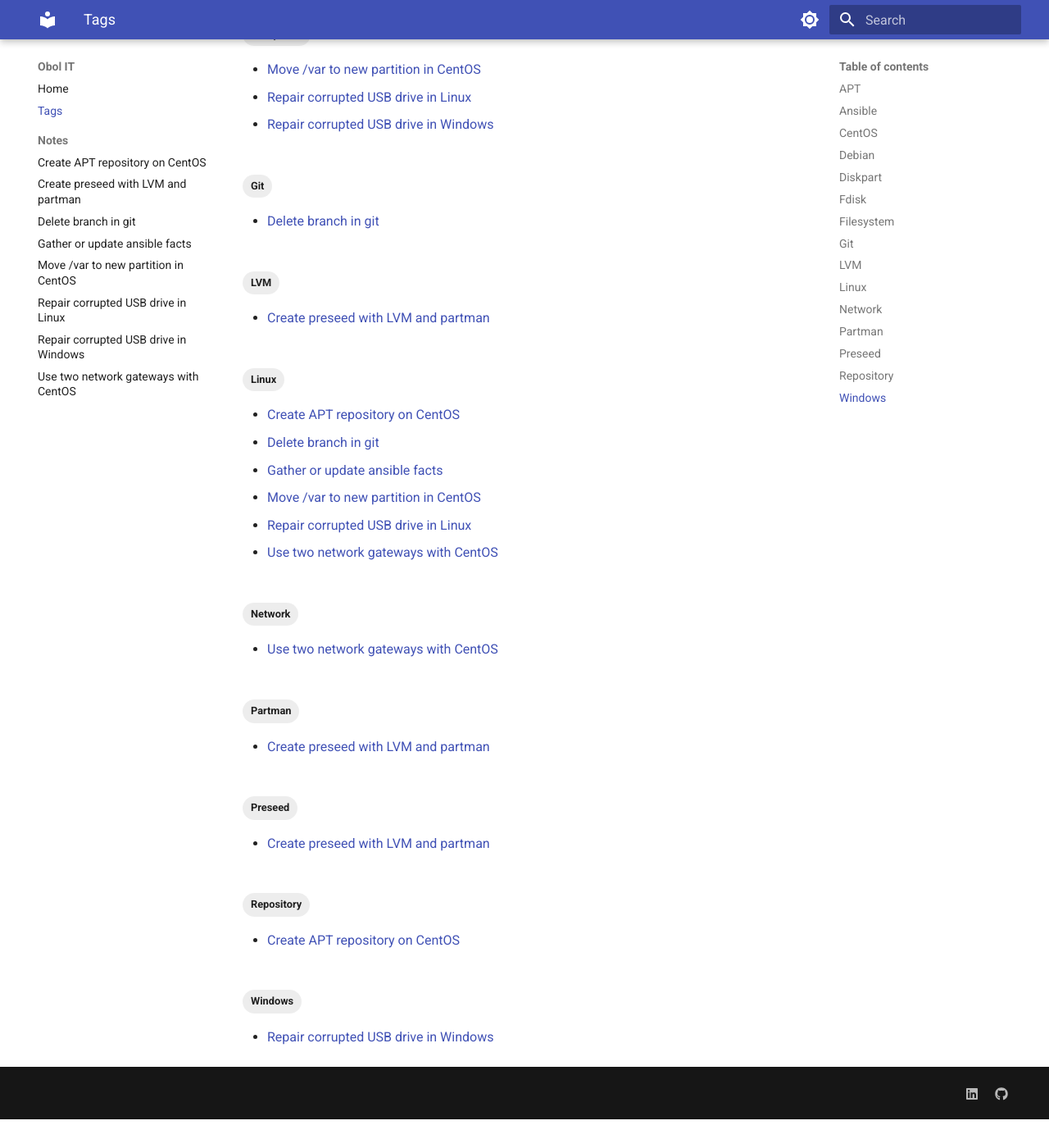
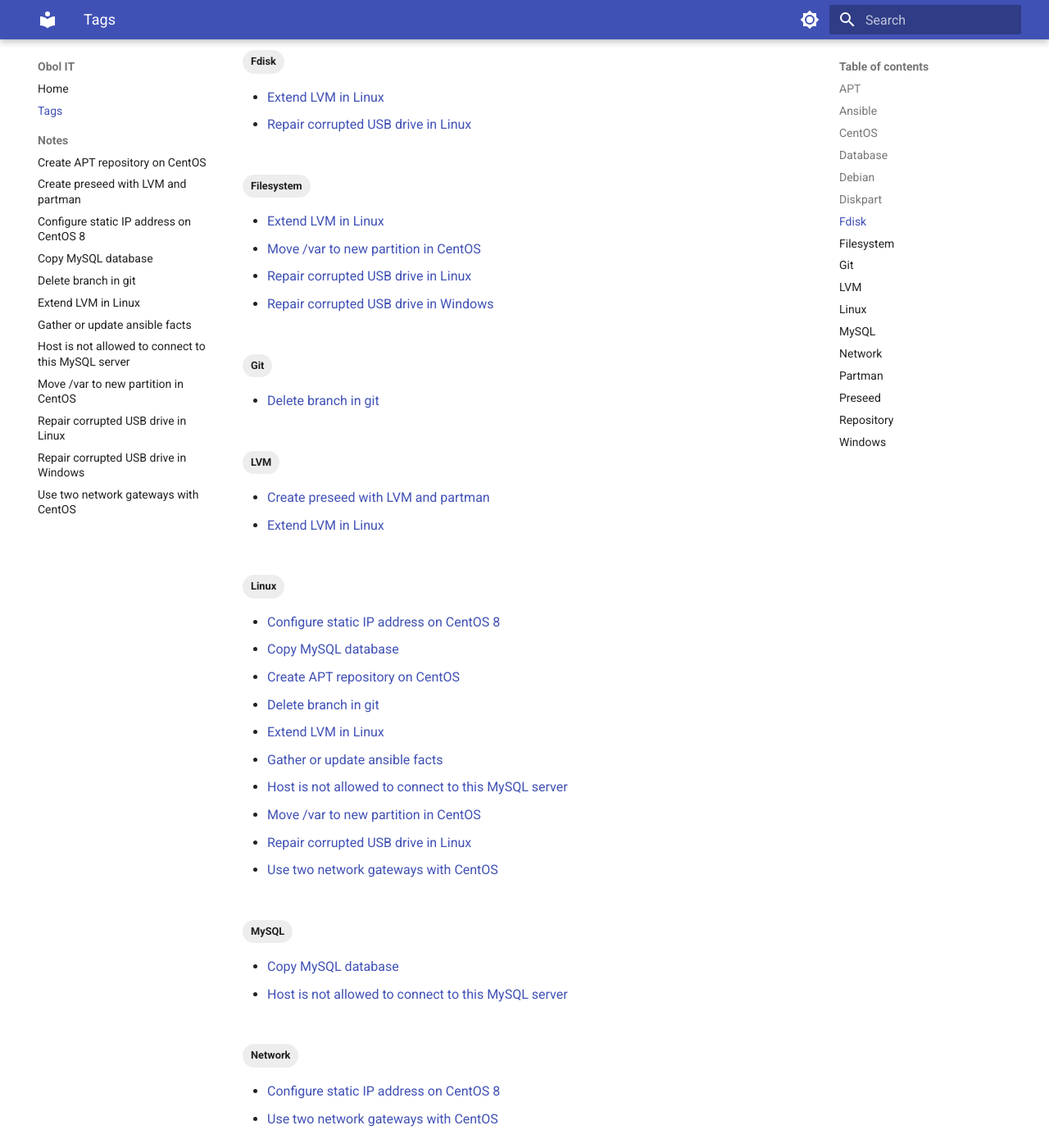
Before and after one commit to obol89/obol89.github.io, an MkDocs documentation site: the page built from docs/tags.md, in a window 1280 px wide and 1400 px high, scrolled down 934 px. Shown: the whole window at 82% size. Built offline with MkDocs 1.6.1 and Material for MkDocs 9.7.7, drawn with Linux system fonts in a browser that asks for light colours; before the commit the page ends 2299 px from its top, so only the background shows below that; some of the changed lines change nothing that is shown; some of the changed text lies outside the part shown.

Commit message:
new posts

````diff
--- /dev/null
+++ b/docs/posts/copy_mysql_database.md
@@ -0,0 +1,43 @@
+---
+hide:
+    - footer
+tags:
+    - MySQL
+    - Database
+    - Linux
+---
+# How To Copy a MySQL Database
+
+This manual shows you how to copy a MySQL database on the same server and from a server to another. With this manual, you also be able to copy only one table from one MySQL database to another.
+
+For the demonstration, we will copy the `db_test` database to `db_test_2` database. We assume that `db_test` exists.
+
+Create the `db_test_2` database:
+
+``` bash
+mysql -u root -p
+```
+
+``` bash
+> CREATE DATABASE db_test_2;
+```
+
+Dump database objects and data into SQL file using the mysqldump tool.
+
+## a) If you want to move the whole database:
+
+``` bash
+mysqldump -u root -p db_test > /tmp/db_test.sql
+```
+
+## b) If you want to move only certain tables:
+
+``` bash
+mysqldump -u root -p db_test tablename1 tablename2 > /tmp/db_test_tables.sql
+```
+
+Import the `db_test_tables.sql` or `db_test.sql` to your new database.
+
+``` bash
+mysql -u root -p db_test_2 < db_test_tables.sql
+```
--- /dev/null
+++ b/docs/posts/extend_lvm_linux.md
@@ -0,0 +1,232 @@
+---
+hide:
+    - footer
+tags:
+    - Filesystem
+    - Fdisk
+    - LVM
+    - Linux
+---
+# How to extend LVM in Linux
+
+Firstly, you can check your Physical Volumes, Volume Groups and Logical Volumes with commands:
+
+## Physical Volumes
+
+``` bash
+pvs
+```
+
+``` bash
+PV         VG             Fmt  Attr PSize   PFree
+/dev/sda2  centos_centos7 lvm2 a--  <19.00g    0
+```
+
+## Volume Groups
+
+``` bash
+vgs
+```
+
+``` bash
+VG             #PV #LV #SN Attr   VSize   VFree
+centos_centos7   1   2   0 wz--n- <19.00g    0
+```
+
+## Logical Volumes
+
+``` bash
+lvs
+```
+
+``` bash
+LV   VG             Attr       LSize   Pool Origin Data%  Meta%  Move Log Cpy%Sync Convert
+root centos_centos7 -wi-ao---- <17.00g
+swap centos_centos7 -wi-ao----   2.00g
+```
+
+For adding a new Physical Volume we have to find the name of a new volume. We can use the following command to locate it:
+
+``` bash
+fdisk -l
+```
+
+``` bash
+Disk /dev/sda: 21.5 GB, 21474836480 bytes, 41943040 sectors
+Units = sectors of 1 * 512 = 512 bytes
+Sector size (logical/physical): 512 bytes / 512 bytes
+I/O size (minimum/optimal): 512 bytes / 512 bytes
+Disk label type: dos
+Disk identifier: 0x000b3a0f
+
+   Device Boot      Start         End      Blocks   Id  System
+/dev/sda1   *        2048     2099199     1048576   83  Linux
+/dev/sda2         2099200    41943039    19921920   8e  Linux LVM
+
+Disk /dev/sdb: 10.7 GB, 10737418240 bytes, 20971520 sectors
+Units = sectors of 1 * 512 = 512 bytes
+Sector size (logical/physical): 512 bytes / 512 bytes
+I/O size (minimum/optimal): 512 bytes / 512 bytes
+
+
+Disk /dev/mapper/centos_centos7-root: 18.2 GB, 18249416704 bytes, 35643392 sectors
+Units = sectors of 1 * 512 = 512 bytes
+Sector size (logical/physical): 512 bytes / 512 bytes
+I/O size (minimum/optimal): 512 bytes / 512 bytes
+
+
+Disk /dev/mapper/centos_centos7-swap: 2147 MB, 2147483648 bytes, 4194304 sectors
+Units = sectors of 1 * 512 = 512 bytes
+Sector size (logical/physical): 512 bytes / 512 bytes
+I/O size (minimum/optimal): 512 bytes / 512 bytes
+```
+
+Now, it’s time to configure our new disk.
+
+``` bash
+fdisk /dev/sdb
+```
+
+To create new partition Press `n`
+Choose primary partition user `p`
+Change the type using `t`
+Type `8e` to change the partition type to Linux LVM
+Use `p` to print the create partition
+Press `w` to write the changes
+
+``` bash
+Welcome to fdisk (util-linux 2.23.2).
+
+Changes will remain in memory only, until you decide to write them.
+Be careful before using the write command.
+
+Device does not contain a recognized partition table
+Building a new DOS disklabel with disk identifier 0x38e14a7a.
+
+Command (m for help): n
+Partition type:
+   p   primary (0 primary, 0 extended, 4 free)
+   e   extended
+Select (default p): p
+Partition number (1-4, default 1):
+First sector (2048-20971519, default 2048):
+Using default value 2048
+Last sector, +sectors or +size{K,M,G} (2048-20971519, default 20971519):
+Using default value 20971519
+Partition 1 of type Linux and of size 10 GiB is set
+
+Command (m for help): t
+Selected partition 1
+Hex code (type L to list all codes): 8e
+Changed type of partition 'Linux' to 'Linux LVM'
+
+Command (m for help): w
+The partition table has been altered!
+
+Calling ioctl() to re-read partition table.
+Syncing disks.
+```
+
+Next, create new Physical Volume
+
+``` bash
+pvcreate /dev/sdb1
+```
+
+``` bash
+Physical volume /dev/sdb1 successfully created.
+```
+
+Verify the physical volume using the below command:
+
+``` bash
+pvs
+```
+
+``` bash
+PV         VG             Fmt  Attr PSize   PFree
+/dev/sda2  centos_centos7 lvm2 a--  <19.00g      0
+/dev/sdb1                 lvm2 ---  <10.00g <10.00g
+```
+
+Add this `pv` to `centos` volume group to extend the size of a volume group to get more space:
+
+``` bash
+vgextend centos_centos7 /dev/sdb1
+```
+
+``` bash
+Volume group "centos_centos7" successfully extended
+```
+
+``` bash
+vgs
+```
+
+``` bash
+VG             #PV #LV #SN Attr   VSize  VFree
+centos_centos7   2   2   0 wz--n- 28.99g <10.00g
+```
+
+It’s time to extend logical volume. If you would like to extend your logical volume with all free available space type the following command:
+
+``` bash
+lvextend -l +100%FREE /dev/centos_centos7/root
+```
+
+``` bash
+Size of logical volume centos_centos7/root changed from <17.00 GiB (4351 extents) to 26.99 GiB (6910 extents).
+Logical volume centos_centos7/root successfully resized.
+```
+
+Last thing to do. Re-sizing the file system we use:
+
+``` bash
+xfs_growfs /dev/centos_centos7/root
+```
+
+``` bash
+meta-data=/dev/mapper/centos_centos7-root isize=512    agcount=4, agsize=1113856 blks
+         =                       sectsz=512   attr=2, projid32bit=1
+         =                       crc=1        finobt=0 spinodes=0
+data     =                       bsize=4096   blocks=4455424, imaxpct=25
+         =                       sunit=0      swidth=0 blks
+naming   =version 2              bsize=4096   ascii-ci=0 ftype=1
+log      =internal               bsize=4096   blocks=2560, version=2
+         =                       sectsz=512   sunit=0 blks, lazy-count=1
+realtime =none                   extsz=4096   blocks=0, rtextents=0
+data blocks changed from 4455424 to 7075840
+```
+
+You are good. That’s all that you need to extend logical volume on CentOS. If you want to confirm that, just check it with the following commands:
+
+``` bash
+pvs
+```
+
+``` bash
+PV         VG             Fmt  Attr PSize   PFree
+/dev/sda2  centos_centos7 lvm2 a--  <19.00g    0
+/dev/sdb1  centos_centos7 lvm2 a--  <10.00g    0
+```
+
+``` bash
+lvs
+```
+
+``` bash
+LV   VG             Attr       LSize  Pool Origin Data%  Meta%  Move Log Cpy%Sync Convert
+root centos_centos7 -wi-ao---- 26.99g
+swap centos_centos7 -wi-ao----  2.00g
+```
+
+``` bash
+vgs
+```
+
+``` bash
+VG             #PV #LV #SN Attr   VSize  VFree
+centos_centos7   2   2   0 wz--n- 28.99g    0
+```
+
+Thanks!
--- /dev/null
+++ b/docs/posts/host_not_allowed_connect_mysql.md
@@ -0,0 +1,53 @@
+---
+hide:
+    - footer
+tags:
+    - MySQL
+    - Database
+    - Linux
+---
+# Host is not allowed to connect to this MySQL server
+
+If you are not able to connect to your MySQL server you might not have the right permission to get there.
+
+## Symptoms
+
+``` bash
+Error: The test connection to the database server has failed because of network problems:
+
+Host '203.0.113.2' is not allowed to connect to this MySQL server
+```
+
+## Cause
+
+*root user is not allowed to access the MySQL database server remotely.*
+
+## Solution
+
+Log in to the MySQL on the remote database server and create a user who is allowed to access database server remotely from 203.0.113.2:
+
+``` bash
+mysql> CREATE USER 'root'@'203.0.113.2' IDENTIFIED BY 'root_password';
+```
+
+``` bash
+mysql> GRANT ALL PRIVILEGES ON *.* TO 'root'@'203.0.113.2' WITH GRANT OPTION;
+```
+
+``` bash
+mysql> FLUSH PRIVILEGES;
+```
+
+Or a database user who can access the server from any host:
+
+``` bash
+mysql> CREATE USER 'root'@'%' IDENTIFIED BY 'root_password';
+```
+
+``` bash
+mysql> GRANT ALL PRIVILEGES ON *.* TO 'root'@'%' WITH GRANT OPTION;
+```
+
+``` bash
+mysql> FLUSH PRIVILEGES;
+```
--- /dev/null
+++ b/docs/posts/static_ip_centos8.md
@@ -0,0 +1,76 @@
+---
+hide:
+    - footer
+tags:
+    - Network
+    - Linux
+---
+# Configuration of a static IP address on CentOS 8
+
+There are a few ways to configure static IP on CentOS systems but I’ll show you how to do it just through editing config files
+
+We need to identify our interface that we would like to edit. We can do this using the following command:
+
+``` bash
+ip a
+```
+
+``` bash
+1: lo: <LOOPBACK,UP,LOWER_UP> mtu 65536 qdisc noqueue state UNKNOWN group default qlen 1000
+    link/loopback 00:00:00:00:00:00 brd 00:00:00:00:00:00
+    inet 127.0.0.1/8 scope host lo
+       valid_lft forever preferred_lft forever
+    inet6 ::1/128 scope host
+       valid_lft forever preferred_lft forever
+2: enp0s3: <BROADCAST,MULTICAST,UP,LOWER_UP> mtu 1500 qdisc fq_codel state UP group default qlen 1000
+    link/ether 08:00:27:d7:61:91 brd ff:ff:ff:ff:ff:ff
+    inet 192.168.178.89/24 brd 192.168.178.255 scope global dynamic noprefixroute enp0s3
+       valid_lft 85177sec preferred_lft 85177sec
+    inet6 2002:c2bf:e06a:0:9204:bf9d:ab95:aa91/128 scope global dynamic noprefixroute
+       valid_lft 5978sec preferred_lft 2378sec
+    inet6 2002:c2bf:e06a:0:771:5fa8:a2c7:4322/64 scope global dynamic noprefixroute
+       valid_lft 6956sec preferred_lft 3356sec
+    inet6 fe80::9204:bf9d:ab95:aa91/64 scope link noprefixroute
+       valid_lft forever preferred_lft forever
+3: virbr0: <NO-CARRIER,BROADCAST,MULTICAST,UP> mtu 1500 qdisc noqueue state DOWN group default qlen 1000
+    link/ether 52:54:00:13:f3:a7 brd ff:ff:ff:ff:ff:ff
+    inet 192.168.122.1/24 brd 192.168.122.255 scope global virbr0
+       valid_lft forever preferred_lft forever
+4: virbr0-nic: <BROADCAST,MULTICAST> mtu 1500 qdisc fq_codel master virbr0 state DOWN group default qlen 1000
+    link/ether 52:54:00:13:f3:a7 brd ff:ff:ff:ff:ff:ff
+```
+
+Next we need to edit or create config file for this interface in this location:
+
+``` bash
+vim /etc/sysconfig/network-scripts/ifcfg-ens10
+```
+
+and add following arguments:
+
+``` bash
+TYPE=Ethernet
+PROXY_METHOD=none
+BROWSER_ONLY=no
+BOOTPROTO=static
+DEFROUTE=yes
+IPV4_FAILURE_FATAL=no
+IPV6INIT=yes
+IPV6_AUTOCONF=yes
+IPV6_DEFROUTE=yes
+IPV6_FAILURE_FATAL=no
+IPV6_ADDR_GEN_MODE=stable-privacy
+NAME=enp0s3
+UUID=6f23bb02-a7bf-412d-beca-4b425d866596
+DEVICE=enp0s3
+ONBOOT=yes
+IPADDR=192.168.178.89
+PREFIX=24
+GATEWAY=192.168.178.1
+```
+
+Parameters like `IPADDR`, `PREFIX`, `GATEWAY`, `DNS1`, `DNS2` etc. are almost necessary.
+
+We need to remember to change `BOOTPROTO` to `none` or `static`.
+
+Thanks!
--- a/mkdocs.yml
+++ b/mkdocs.yml
@@ -5,8 +5,12 @@ nav:
   - 'Notes':
     - Create APT repository on CentOS: posts/apt_repo_centos.md
     - Create preseed with LVM and partman: posts/partman_lvm_preseed.md
+    - Configure static IP address on CentOS 8: posts/static_ip_centos8.md
+    - Copy MySQL database: posts/copy_mysql_database.md
     - Delete branch in git: posts/delete_git_branch.md
+    - Extend LVM in Linux: posts/extend_lvm_linux.md
     - Gather or update ansible facts: posts/gather_ansible_facts.md
+    - Host is not allowed to connect to this MySQL server: posts/host_not_allowed_connect_mysql.md
     - Move /var to new partition in CentOS: posts/var_to_new_partition.md
     - Repair corrupted USB drive in Linux: posts/repair_corrupted_usb_drive.md
     - Repair corrupted USB drive in Windows: posts/repair_corrupted_usb_drive_win.md
````
